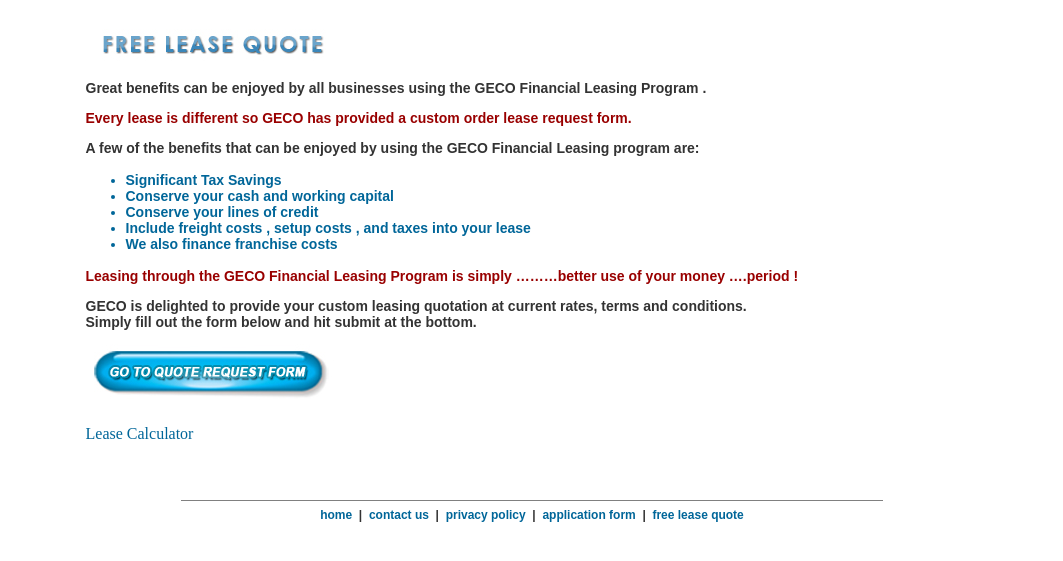
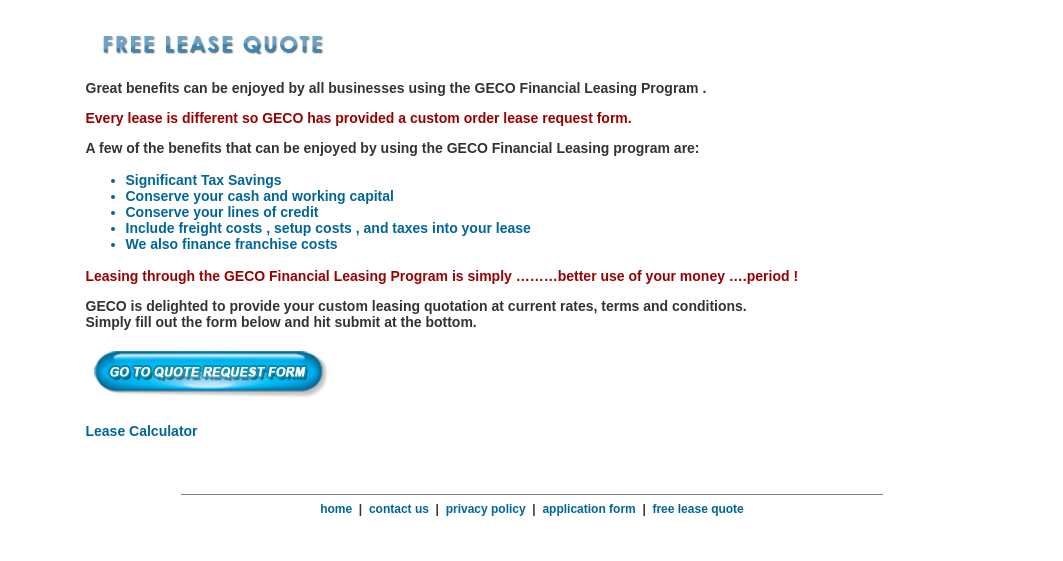
Before and after one commit to samurai71/gecofinancial, a plain HTML site: page lease-quote.html in a window 1280 px wide. Shown: the part 351-912 px from the top of the page, without its empty margins (108-1171 px from the left). Drawn offline with Linux system fonts and the light colour scheme.

Commit message:
changed the style on a link

```diff
--- a/lease-quote.html
+++ b/lease-quote.html
@@ -150,7 +150,7 @@
       <p class="style8">GECO is delighted to provide your custom leasing quotation at current rates, terms and conditions.<br />
       Simply fill out the form below and hit submit at the bottom.</p>
     <p class="style8"><a href="quote.html"><img src="pics/quoterequest-button.jpg" width="250" height="65" border="0" id="Image6" onmouseover="MM_swapImage('Image6','','pics/quoterequest-button-over.jpg',1)" onmouseout="MM_swapImgRestore()" /></a></p>
-		<p><a href="https://sprintlease.com/calculator/partner/geco-financial/" target="_blank">Lease Calculator</a></p>
+		<p class="style8"><a href="https://sprintlease.com/calculator/partner/geco-financial/" target="_blank">Lease Calculator</a></p>
 		</td>
     <td width="41" valign="top" scope="col">&nbsp;</td>
   </tr>
```
